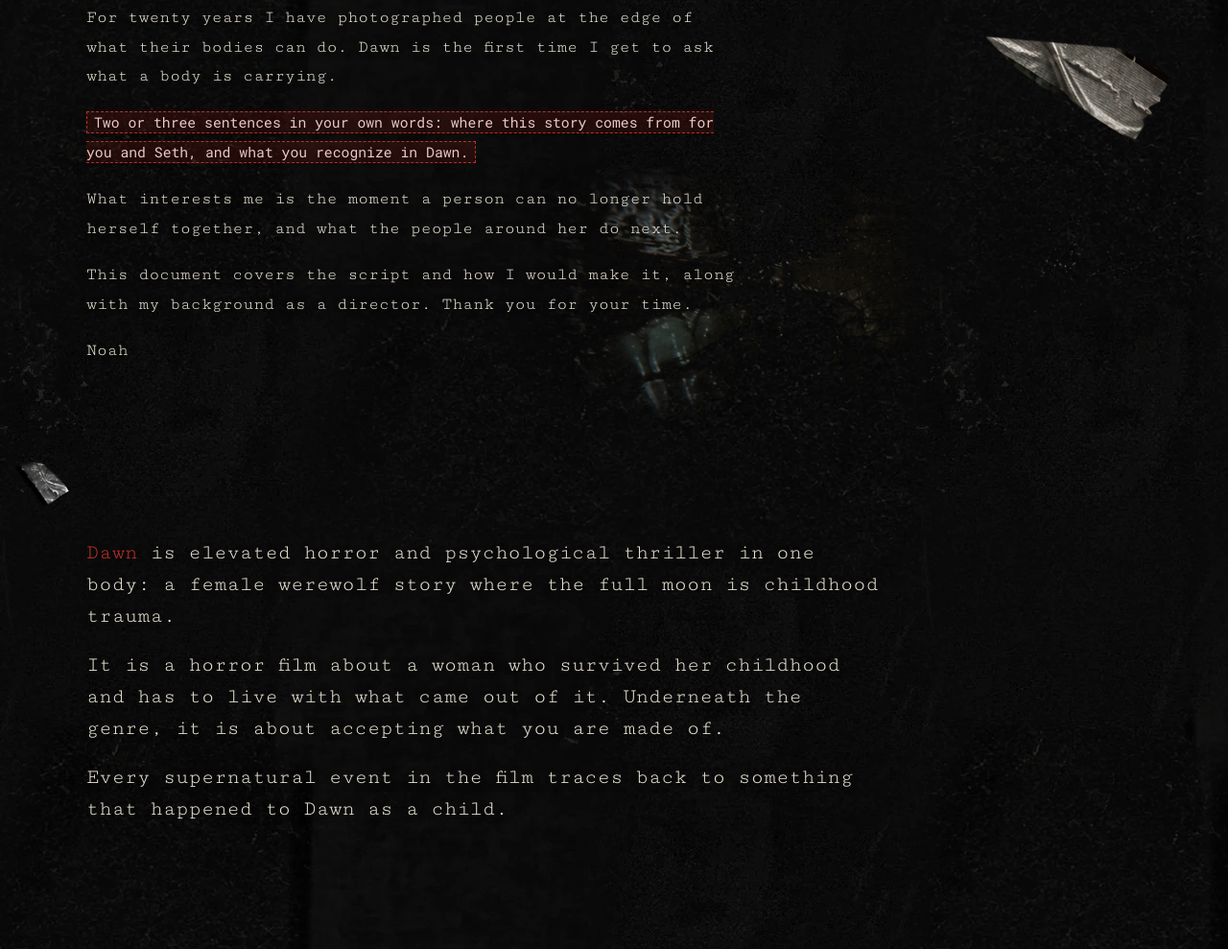
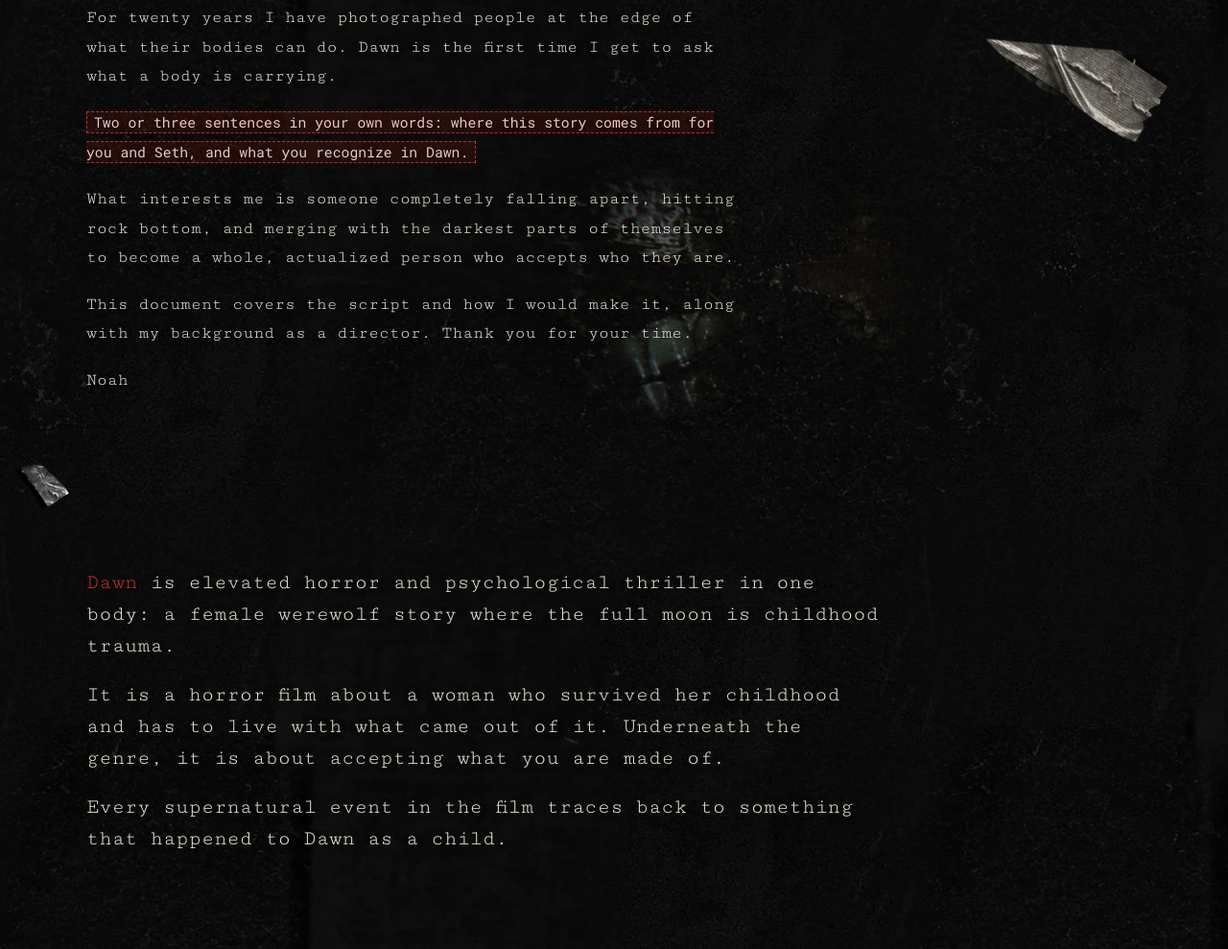
Before and after one commit to noahconopask-atlas/dawn-treatment, a plain HTML site: page index.html in a window 1280 px wide. Shown: the part 1723-2712 px from the top of the page at 96% size. Drawn offline with Linux system fonts and the light colour scheme; a web font is replaced by a local one.

Commit message:
Director's note: Noah's own wording
Co-Authored-By: Claude Opus 5.5 <noreply@anthropic.com>
Claude-Session: https://claude.ai/code/session_01V1tD4eheL4aY6MxkN7Txhe

```diff
--- a/index.html
+++ b/index.html
@@ -208,7 +208,7 @@ footer{padding:40px 20px 70px;text-align:center}
     <div class="stack">
       <p>For twenty years I have photographed people at the edge of what their bodies can do. Dawn is the first time I get to ask what a body is carrying.</p>
       <p><span class="todo">Two or three sentences in your own words: where this story comes from for you and Seth, and what you recognize in Dawn.</span></p>
-      <p>What interests me is the moment a person can no longer hold herself together, and what the people around her do next.</p>
+      <p>What interests me is someone completely falling apart, hitting rock bottom, and merging with the darkest parts of themselves to become a whole, actualized person who accepts who they are.</p>
       <p>This document covers the script and how I would make it, along with my background as a director. Thank you for your time.</p>
       <p>Noah</p>
     </div>
```
